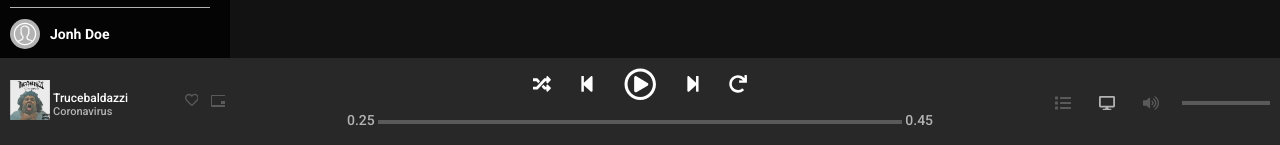
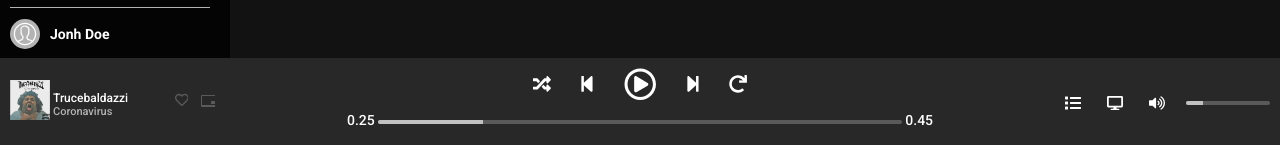
Before and after one commit to 0d1n92/html-css-spotifyweb, a plain HTML site: page index.html in a window 1280 px wide. Shown: the part 652-797 px from the top of the page. Drawn offline with Linux system fonts and the light colour scheme.

Commit message:
footer md complete

```diff
--- a/css/fonts/font.css
+++ b/css/fonts/font.css
@@ -15,7 +15,7 @@ a:hover {
   text-decoration: underline;
 }
 
-.author_song, #profile, #playlist > span {
+#wrapper_player, .author_song, #profile, #playlist > span {
   color: white;
 }
 
--- a/css/style.css
+++ b/css/style.css
@@ -208,6 +208,7 @@ footer {
   justify-content: space-between;
   flex-direction: row;
   align-items: center;
+  padding: 0 10px;
 }
 #footer_right svg, #option_player svg {
   height: 1.142em;
@@ -219,12 +220,20 @@ footer {
   display: inline-block;
   height: 3.8px;
   background-color: #5a5a5a;
+  border-radius: 2px;
+  overflow: hidden;
+}
+.progress_bar span {
+  display: block;
+  background-color: #c1c1c1;
+  width: 20%;
+  height: 100%;
+}
+
+#player svg, #footer_right svg {
+  fill: white;
 }
 /***footer-left***/
-
-#footer_left {
-  padding-left: 10px;
-}
 
 .play_album {
   height: 40px;
@@ -249,13 +258,13 @@ ul#info_song li {
   align-self: center;
 }
 /***player***/
+
 #player {
   margin-bottom: 10px;
 }
 #player svg{
   height: 1.28em;
   width: 1.28em;
-  fill: white;
   vertical-align: middle;
   margin: 0 12px;
 }
--- a/index.html
+++ b/index.html
@@ -120,7 +120,7 @@
         <!-- AUDIO PLAYER -->
         <div id="footer_right">
           <svg aria-hidden="true" focusable="false" data-prefix="fas" data-icon="list" class="svg-inline--fa fa-list fa-w-16" role="img" xmlns="http://www.w3.org/2000/svg" viewBox="0 0 512 512"><path  d="M80 368H16a16 16 0 0 0-16 16v64a16 16 0 0 0 16 16h64a16 16 0 0 0 16-16v-64a16 16 0 0 0-16-16zm0-320H16A16 16 0 0 0 0 64v64a16 16 0 0 0 16 16h64a16 16 0 0 0 16-16V64a16 16 0 0 0-16-16zm0 160H16a16 16 0 0 0-16 16v64a16 16 0 0 0 16 16h64a16 16 0 0 0 16-16v-64a16 16 0 0 0-16-16zm416 176H176a16 16 0 0 0-16 16v32a16 16 0 0 0 16 16h320a16 16 0 0 0 16-16v-32a16 16 0 0 0-16-16zm0-320H176a16 16 0 0 0-16 16v32a16 16 0 0 0 16 16h320a16 16 0 0 0 16-16V80a16 16 0 0 0-16-16zm0 160H176a16 16 0 0 0-16 16v32a16 16 0 0 0 16 16h320a16 16 0 0 0 16-16v-32a16 16 0 0 0-16-16z"></path></svg>
-          <svg aria-hidden="true" focusable="false" data-prefix="fas" data-icon="desktop" class="svg-inline--fa fa-desktop fa-w-18" role="img" xmlns="http://www.w3.org/2000/svg" viewBox="0 0 576 512"><path fill="currentColor" d="M528 0H48C21.5 0 0 21.5 0 48v320c0 26.5 21.5 48 48 48h192l-16 48h-72c-13.3 0-24 10.7-24 24s10.7 24 24 24h272c13.3 0 24-10.7 24-24s-10.7-24-24-24h-72l-16-48h192c26.5 0 48-21.5 48-48V48c0-26.5-21.5-48-48-48zm-16 352H64V64h448v288z"></path></svg>
+          <svg aria-hidden="true" focusable="false" data-prefix="fas" data-icon="desktop" class="svg-inline--fa fa-desktop fa-w-18" role="img" xmlns="http://www.w3.org/2000/svg" viewBox="0 0 576 512"><path  d="M528 0H48C21.5 0 0 21.5 0 48v320c0 26.5 21.5 48 48 48h192l-16 48h-72c-13.3 0-24 10.7-24 24s10.7 24 24 24h272c13.3 0 24-10.7 24-24s-10.7-24-24-24h-72l-16-48h192c26.5 0 48-21.5 48-48V48c0-26.5-21.5-48-48-48zm-16 352H64V64h448v288z"></path></svg>
           <!-- volume -->
           <svg aria-hidden="true" focusable="false" data-prefix="fas" data-icon="volume-up" class="svg-inline--fa fa-volume-up fa-w-18" role="img" xmlns="http://www.w3.org/2000/svg" viewBox="0 0 576 512"><path  d="M215.03 71.05L126.06 160H24c-13.26 0-24 10.74-24 24v144c0 13.25 10.74 24 24 24h102.06l88.97 88.95c15.03 15.03 40.97 4.47 40.97-16.97V88.02c0-21.46-25.96-31.98-40.97-16.97zm233.32-51.08c-11.17-7.33-26.18-4.24-33.51 6.95-7.34 11.17-4.22 26.18 6.95 33.51 66.27 43.49 105.82 116.6 105.82 195.58 0 78.98-39.55 152.09-105.82 195.58-11.17 7.32-14.29 22.34-6.95 33.5 7.04 10.71 21.93 14.56 33.51 6.95C528.27 439.58 576 351.33 576 256S528.27 72.43 448.35 19.97zM480 256c0-63.53-32.06-121.94-85.77-156.24-11.19-7.14-26.03-3.82-33.12 7.46s-3.78 26.21 7.41 33.36C408.27 165.97 432 209.11 432 256s-23.73 90.03-63.48 115.42c-11.19 7.14-14.5 22.07-7.41 33.36 6.51 10.36 21.12 15.14 33.12 7.46C447.94 377.94 480 319.54 480 256zm-141.77-76.87c-11.58-6.33-26.19-2.16-32.61 9.45-6.39 11.61-2.16 26.2 9.45 32.61C327.98 228.28 336 241.63 336 256c0 14.38-8.02 27.72-20.92 34.81-11.61 6.41-15.84 21-9.45 32.61 6.43 11.66 21.05 15.8 32.61 9.45 28.23-15.55 45.77-45 45.77-76.88s-17.54-61.32-45.78-76.86z"></path></svg>
 
```
